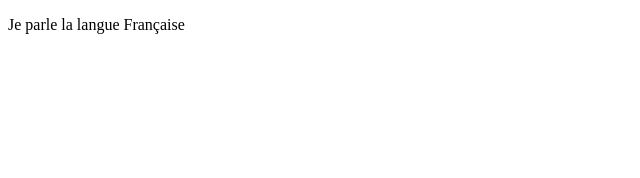
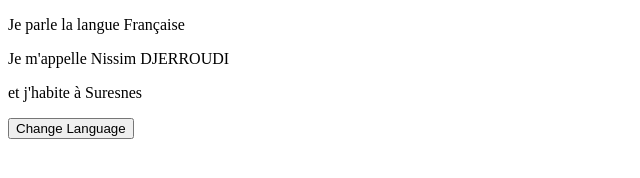
Before and after one commit to ndjerrou/30days-vuejs, a plain HTML site: page index.html in a window 1280 px wide. Shown: the whole page, without its empty margins (0-640 px from the left). Drawn offline with nearby package versions, Linux system fonts and the light colour scheme.

Commit message:
Day 2 - Added a click listener thanks to the v-on directive

```diff
--- a/index.html
+++ b/index.html
@@ -9,6 +9,9 @@
   <body>
     <div id="root">
       <p>Je parle la langue {{ langue }}</p>
+      <p>Je m'appelle {{ user }}</p>
+      <p>et j'habite à {{ city }}</p>
+      <button v-on:click="changeLanguage">Change Language</button>
     </div>
     <script src="https://unpkg.com/vue"></script>
     <script src="./index.js"></script>
--- a/index.js
+++ b/index.js
@@ -1,6 +1,16 @@
 new Vue({
   el: '#root',
   data: {
-    langue: 'Française'
+    langue: 'Française',
+    user: 'Nissim DJERROUDI',
+    city: 'Suresnes'
+  },
+  methods: {
+    changeLanguage() {
+      this.langue =
+        this.langue === 'Française'
+          ? 'Et vous, vous parlez quelle langue ?'
+          : 'Française';
+    }
   }
 });
```
